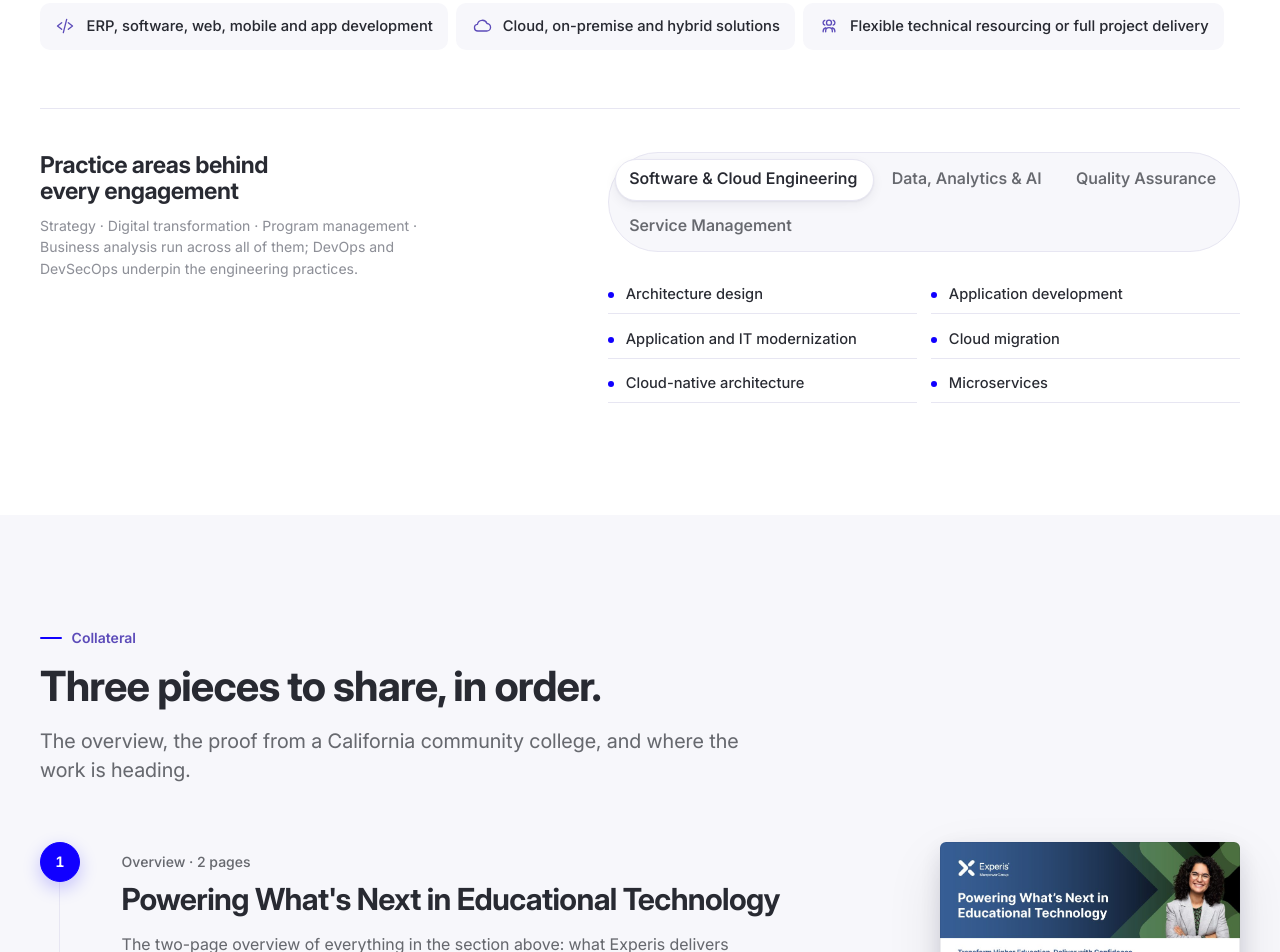
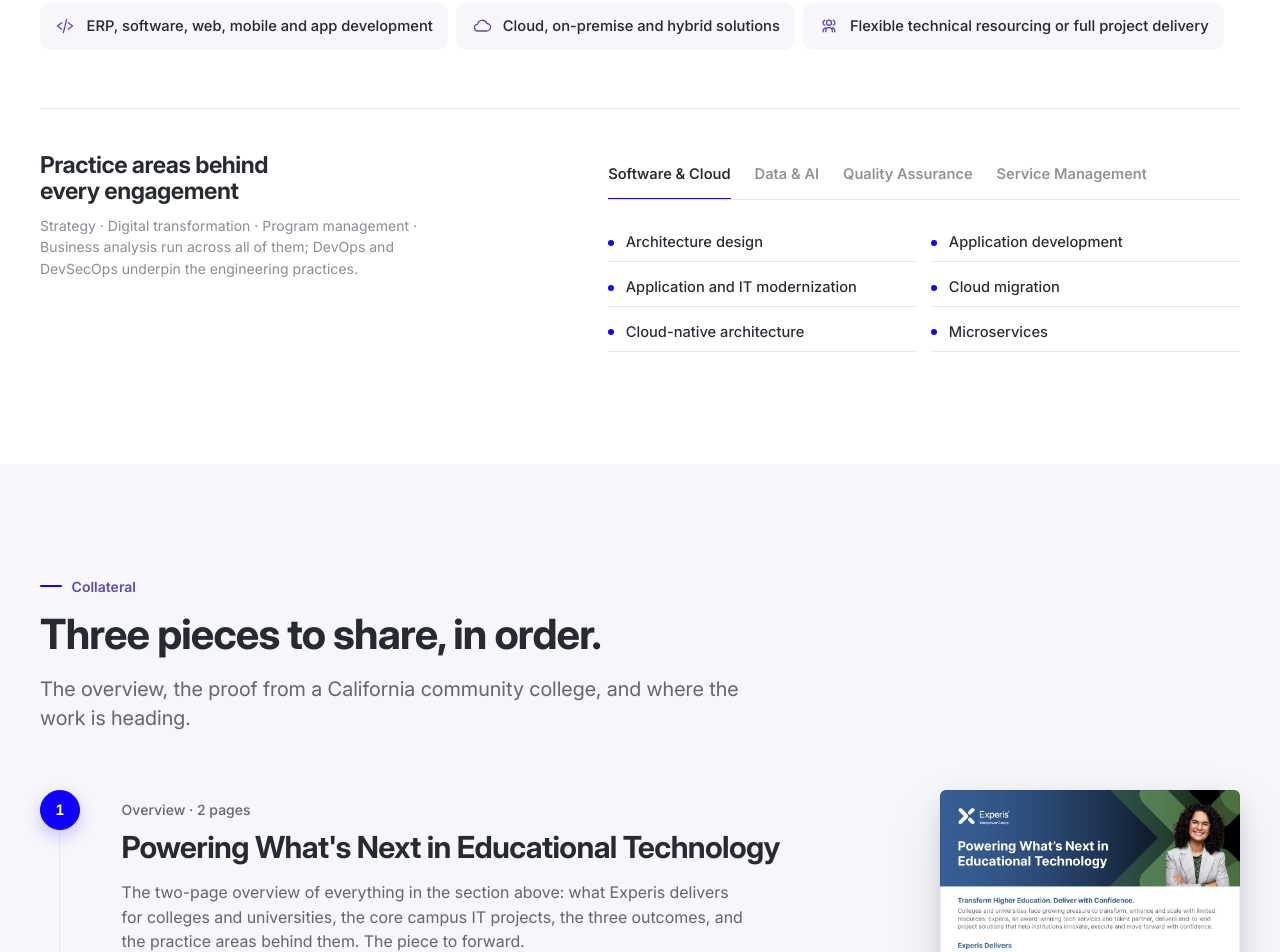
Before and after one commit to Experis-DS/education-dr, a plain HTML site: page index.html in a window 1280 px wide. Shown: the part 1956-2908 px from the top of the page. Drawn offline with Linux system fonts and the light colour scheme; animation ran at ten frames a second.

Commit message:
Practice areas: underline tabs

```diff
--- a/assets/css/site.css
+++ b/assets/css/site.css
@@ -338,16 +338,17 @@ small { font-size: var(--fs-small); }
 @media (min-width: 960px) { .practices { grid-template-columns: minmax(0, .9fr) minmax(0, 1.1fr); grid-template-rows: auto auto; column-gap: clamp(2rem, 4vw, 5rem); } .practices-head { grid-row: 1 / span 2; } }
 .practices-head h3 { font-size: clamp(1.2rem, 1.05rem + .6vw, 1.45rem); margin-bottom: .6rem; max-width: 20ch; }
 .practices-head .meta { max-width: 44ch; }
-.seg { position: relative; display: flex; flex-wrap: wrap; gap: .25rem; padding: .3rem; border: 1px solid var(--border); border-radius: var(--r-pill); background: var(--bg-2); align-self: start; }
-.seg [role="tab"] { position: relative; z-index: 1; padding: .55rem .95rem; border-radius: var(--r-pill); font-size: .88rem; font-weight: 560; color: var(--fg-2); background: none; border: 0; cursor: pointer; font: inherit; font-weight: 560; transition: color var(--d-2); }
+.seg { position: relative; display: flex; flex-wrap: nowrap; gap: 0 1.5rem; border-bottom: 1px solid var(--border); align-self: start; overflow-x: auto; scrollbar-width: none; }
+.seg::-webkit-scrollbar { display: none; }
+.seg [role="tab"] { position: relative; z-index: 1; padding: .7rem 0 .85rem; font: inherit; font-size: .92rem; font-weight: 560; color: var(--fg-3); background: none; border: 0; cursor: pointer; white-space: nowrap; transition: color var(--d-2); }
+.seg [role="tab"]:hover { color: var(--fg-2); }
 .seg [role="tab"][aria-selected="true"] { color: var(--fg); }
-.seg [role="tab"]:focus-visible { outline-offset: -2px; }
-.seg-ink { position: absolute; z-index: 0; left: var(--x, 0); top: var(--y, .3rem); width: var(--w, 0); height: var(--h, 0); border-radius: var(--r-pill); background: #fff; box-shadow: var(--shadow-sm); border: 1px solid var(--border);
-  transition: left var(--d-4) var(--ease-out), width var(--d-4) var(--ease-out), top var(--d-4) var(--ease-out), height var(--d-4) var(--ease-out); }
+.seg [role="tab"]:focus-visible { outline-offset: 2px; border-radius: 3px; }
+.seg-ink { position: absolute; z-index: 0; left: var(--x, 0); top: var(--y, 0); width: var(--w, 0); height: 2px; background: var(--exp-blue);
+  transition: left var(--d-4) var(--ease-out), width var(--d-4) var(--ease-out), top var(--d-4) var(--ease-out); }
 .panels { position: relative; min-height: 7.5rem; }
 .panels [role="tabpanel"] { display: grid; gap: .4rem .9rem; }
 @media (min-width: 560px) { .panels [role="tabpanel"] { grid-template-columns: repeat(2, 1fr); } }
 .panels li { position: relative; padding: .45rem 0 .45rem 1.1rem; border-bottom: 1px solid var(--border); font-size: .92rem; font-weight: 480; }
 .panels li::before { content: ''; position: absolute; left: 0; top: 1rem; width: 6px; height: 6px; border-radius: 50%; background: var(--exp-blue); }
 @media (prefers-reduced-motion: reduce) { .seg-ink, .pillar::before { transition: none; } }
-@media (max-width: 640px) { .seg { border-radius: var(--r-3); flex-direction: column; } .seg [role="tab"] { text-align: left; } }
--- a/assets/js/site.js
+++ b/assets/js/site.js
@@ -138,8 +138,8 @@
   function place(tab) {
     if (!ink) return;
     var r = tab.getBoundingClientRect(), s = seg.getBoundingClientRect();
-    ink.style.setProperty('--x', (r.left - s.left) + 'px'); ink.style.setProperty('--y', (r.top - s.top) + 'px');
-    ink.style.setProperty('--w', r.width + 'px'); ink.style.setProperty('--h', r.height + 'px');
+    ink.style.setProperty('--x', (r.left - s.left) + 'px'); ink.style.setProperty('--y', (r.bottom - s.top - 1) + 'px');
+    ink.style.setProperty('--w', r.width + 'px');
   }
   function select(tab, focus) {
     tabs.forEach(function (t) {
--- a/index.html
+++ b/index.html
@@ -167,8 +167,8 @@
         <p class="meta">Strategy · Digital transformation · Program management · Business analysis run across all of them; DevOps and DevSecOps underpin the engineering practices.</p>
       </div>
       <div class="seg" role="tablist" aria-label="Practice areas">
-        <button role="tab" id="tab-swe" aria-selected="true" aria-controls="panel-swe">Software &amp; Cloud Engineering</button>
-        <button role="tab" id="tab-data" aria-selected="false" aria-controls="panel-data" tabindex="-1">Data, Analytics &amp; AI</button>
+        <button role="tab" id="tab-swe" aria-selected="true" aria-controls="panel-swe">Software &amp; Cloud</button>
+        <button role="tab" id="tab-data" aria-selected="false" aria-controls="panel-data" tabindex="-1">Data &amp; AI</button>
         <button role="tab" id="tab-qa" aria-selected="false" aria-controls="panel-qa" tabindex="-1">Quality Assurance</button>
         <button role="tab" id="tab-sm" aria-selected="false" aria-controls="panel-sm" tabindex="-1">Service Management</button>
         <span class="seg-ink" aria-hidden="true"></span>
```
